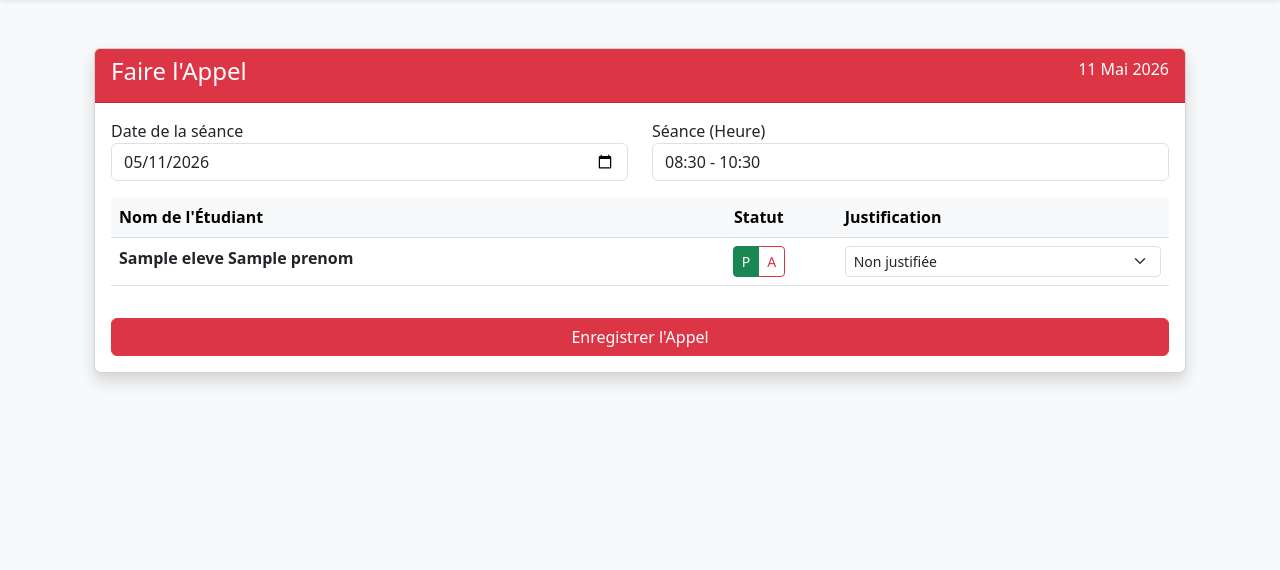
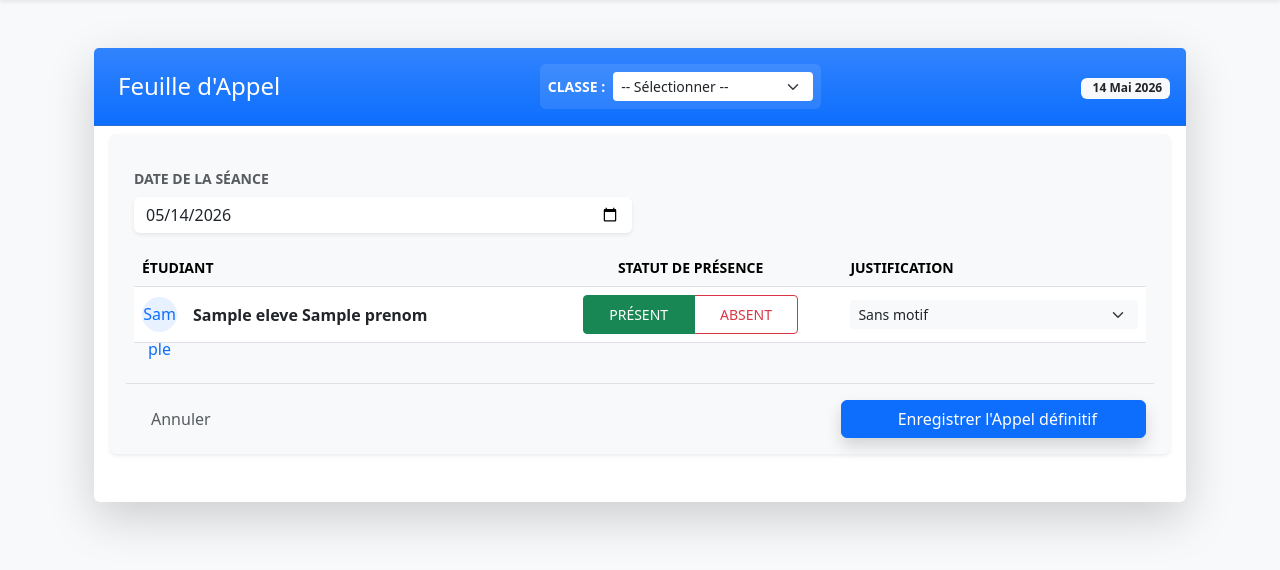
Before and after one commit to Laadnanimoustapha/application-de-suivi-de-scolarit-et-d-absences, a Flask app: template templates/appel.html in a window 1280 px wide. Shown: the part 56-626 px from the top of the page. Run offline with Flask 3, Linux system fonts and the light colour scheme; the template is opened without the code that fills it: most values are stand-ins (such as "Sample title", 1, 10 or a date in 2020); parts of the project's set-up code (start-up, migrations or seed data) failed here and were passed over.

Commit message:
Refactor appel.html for improved layout and styling

```diff
--- a/templates/appel.html
+++ b/templates/appel.html
@@ -1,62 +1,101 @@
 {% extends 'base.html' %}
 {% block content %}
 <div class="container mt-4">
-    <div class="card shadow">
-        <div class="card-header bg-danger text-white d-flex justify-content-between">
-            <h4><i class="fas fa-calendar-check"></i> Faire l'Appel</h4>
-            <span>{{ "11 Mai 2026" }}</span>
+    <div class="card shadow-lg border-0">
+        <!-- En-tête stylisé -->
+        <div class="card-header bg-gradient bg-primary text-white py-3">
+            <div class="d-flex justify-content-between align-items-center">
+                <h4 class="mb-0"><i class="fas fa-clipboard-check me-2"></i>Feuille d'Appel</h4>
+
+                <div class="d-flex align-items-center bg-white bg-opacity-10 p-2 rounded">
+                    <label class="me-2 mb-0 fw-bold small text-uppercase">Classe :</label>
+                    <select class="form-select form-select-sm border-0 shadow-none"
+                            style="width: 200px;"
+                            onchange="window.location.href='/prof/absences?classe_id=' + this.value">
+                        <option value="">-- Sélectionner --</option>
+                        {% for classe in classes %}
+                        <option value="{{ classe.id }}" {% if classe.id == classe_actuelle %}selected{% endif %}>
+                            {{ classe.nom_classe}}
+                        </option>
+                        {% endfor %}
+                    </select>
                 </div>
-        <div class="card-body">
-            <form action="/prof/valider-appel" method="POST">
-                <div class="row mb-3">
-                    <div class="col-md-6">
-                        <label>Date de la séance</label>
-                        <input type="date" name="date_appel" class="form-control" value="2026-05-11" required>
+
+                <div class="text-end">
+                    <span class="badge bg-light text-dark"><i class="far fa-calendar-alt me-1"></i> 14 Mai 2026</span>
                 </div>
-                    <div class="col-md-6">
-                        <label>Séance (Heure)</label>
-                        <select name="seance" class="form-control">
-                            <option>08:30 - 10:30</option>
-                            <option>10:30 - 12:30</option>
-                            <option>14:30 - 16:30</option>
-                            <option>16:30 - 18:30</option>
-                        </select>
             </div>
         </div>
 
-                <table class="table table-hover">
-                    <thead class="table-light">
+        <div class="card-body p-4">
+            {% if not classe_actuelle %}
+                <div class="text-center py-5">
+                    <i class="fas fa-users-slash fa-3x text-muted mb-3"></i>
+                    <h5 class="text-muted">Veuillez choisir une classe pour commencer l'appel.</h5>
+                </div>
+            {% else %}
+                <form action="/prof/valider-appel" method="POST">
+                    <!-- Champ caché INDISPENSABLE pour Python -->
+                    <input type="hidden" name="classe_id" value="{{ classe_actuelle }}">
+
+                    <div class="row g-3 mb-4 p-3 bg-light rounded shadow-sm">
+                        <div class="col-md-6">
+                            <label class="form-label fw-bold text-muted small">DATE DE LA SÉANCE</label>
+                            <input type="date" name="date_appel" class="form-control border-0 shadow-sm" value="2026-05-14" required>
+                        </div>
+
+
+                    <div class="table-responsive">
+                        <table class="table table-hover align-middle">
+                            <thead class="table-light text-uppercase small fw-bold">
                                 <tr>
-                            <th>Nom de l'Étudiant</th>
-                            <th class="text-center">Statut</th>
-                            <th>Justification</th>
+                                    <th style="width: 40%">Étudiant</th>
+                                    <th class="text-center" style="width: 30%">Statut de présence</th>
+                                    <th style="width: 30%">Justification</th>
                                 </tr>
                             </thead>
                             <tbody>
                                 {% for eleve in eleves %}
                                 <tr>
-                            <td class="fw-bold">{{ eleve.nom }} {{ eleve.prenom }}</td>
+                                    <td>
+                                        <div class="d-flex align-items-center">
+                                            <div class="avatar-sm me-3 bg-soft-primary text-primary rounded-circle text-center" style="width: 35px; height: 35px; line-height: 35px; background: #e7f1ff;">
+                                                {{ eleve.nom[0] }}{{ eleve.prenom[0] }}
+                                            </div>
+                                            <span class="fw-bold">{{ eleve.nom }} {{ eleve.prenom }}</span>
+                                        </div>
+                                    </td>
                                     <td class="text-center">
-                                <div class="btn-group" role="group">
+                                        <div class="btn-group w-75" role="group">
                                             <input type="radio" class="btn-check" name="statut_{{ eleve.id }}" id="pres_{{ eleve.id }}" value="Présent" checked>
-                                    <label class="btn btn-outline-success btn-sm" for="pres_{{ eleve.id }}">P</label>
+                                            <label class="btn btn-outline-success btn-sm py-2" for="pres_{{ eleve.id }}">PRÉSENT</label>
 
                                             <input type="radio" class="btn-check" name="statut_{{ eleve.id }}" id="abs_{{ eleve.id }}" value="Absent">
-                                    <label class="btn btn-outline-danger btn-sm" for="abs_{{ eleve.id }}">A</label>
+                                            <label class="btn btn-outline-danger btn-sm py-2" for="abs_{{ eleve.id }}">ABSENT</label>
                                         </div>
                                     </td>
                                     <td>
-                                <select name="justification_{{ eleve.id }}" class="form-select form-select-sm">
-                                    <option value="Non justifiée">Non justifiée</option>
-                                    <option value="Justifiée">Justifiée</option>
+                                        <select name="justification_{{ eleve.id }}" class="form-select form-select-sm border-0 bg-light">
+                                            <option value="Non justifiée">Sans motif</option>
+                                            <option value="Justifiée">Justifié (Certificat/Motif)</option>
                                         </select>
                                     </td>
                                 </tr>
                                 {% endfor %}
                             </tbody>
                         </table>
-                <button type="submit" class="btn btn-danger w-100 mt-3">Enregistrer l'Appel</button>
+                    </div>
+
+                    <div class="mt-4 pt-3 border-top d-flex justify-content-between">
+                        <a href="{{ url_for('prof_dash') }}" class="btn btn-light text-muted">
+                            <i class="fas fa-undo me-1"></i> Annuler
+                        </a>
+                        <button type="submit" class="btn btn-primary px-5 shadow">
+                            <i class="fas fa-check-circle me-2"></i> Enregistrer l'Appel définitif
+                        </button>
+                    </div>
                 </form>
+            {% endif %}
         </div>
     </div>
 </div>
```
Lines whose indentation alone changed are shown as unchanged.
